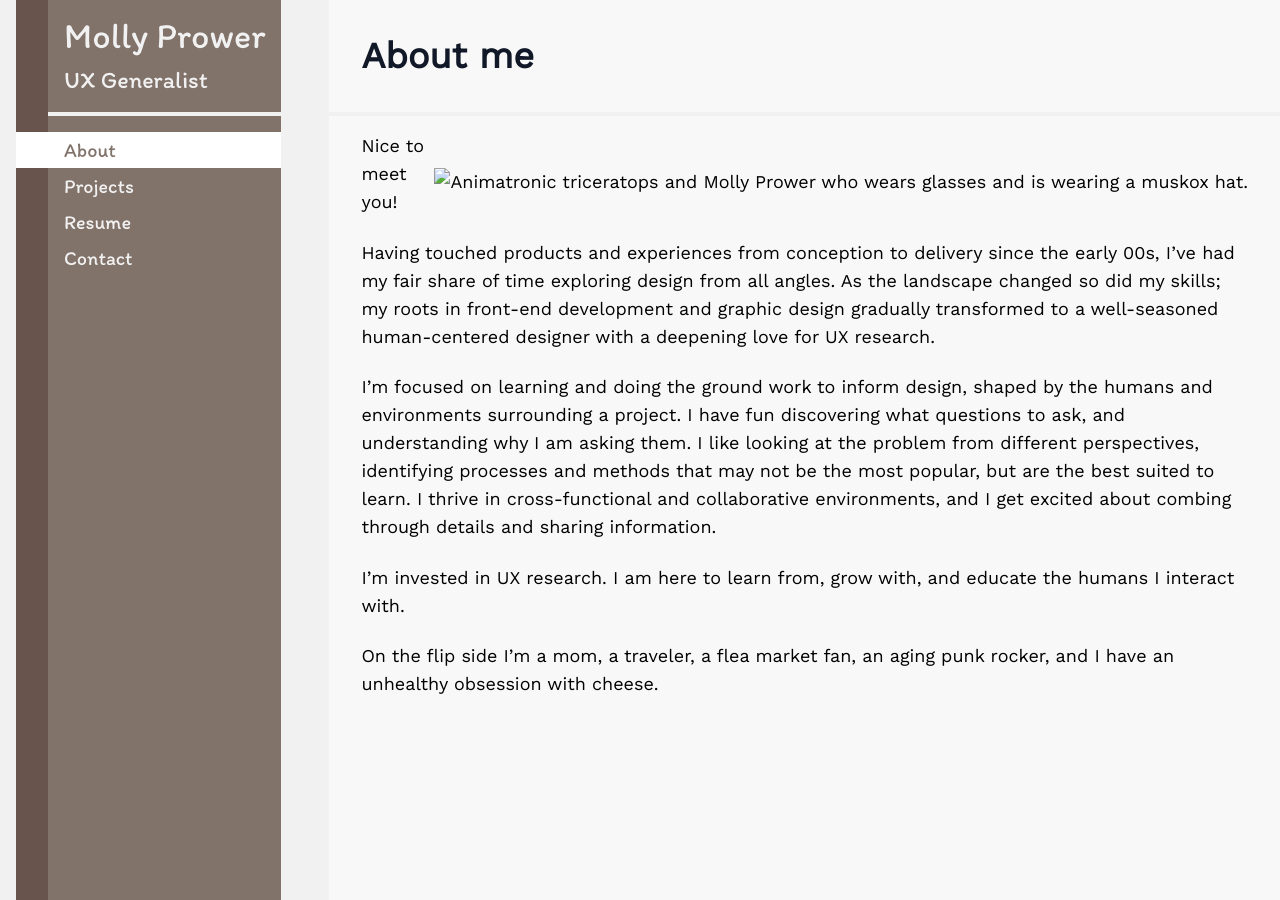
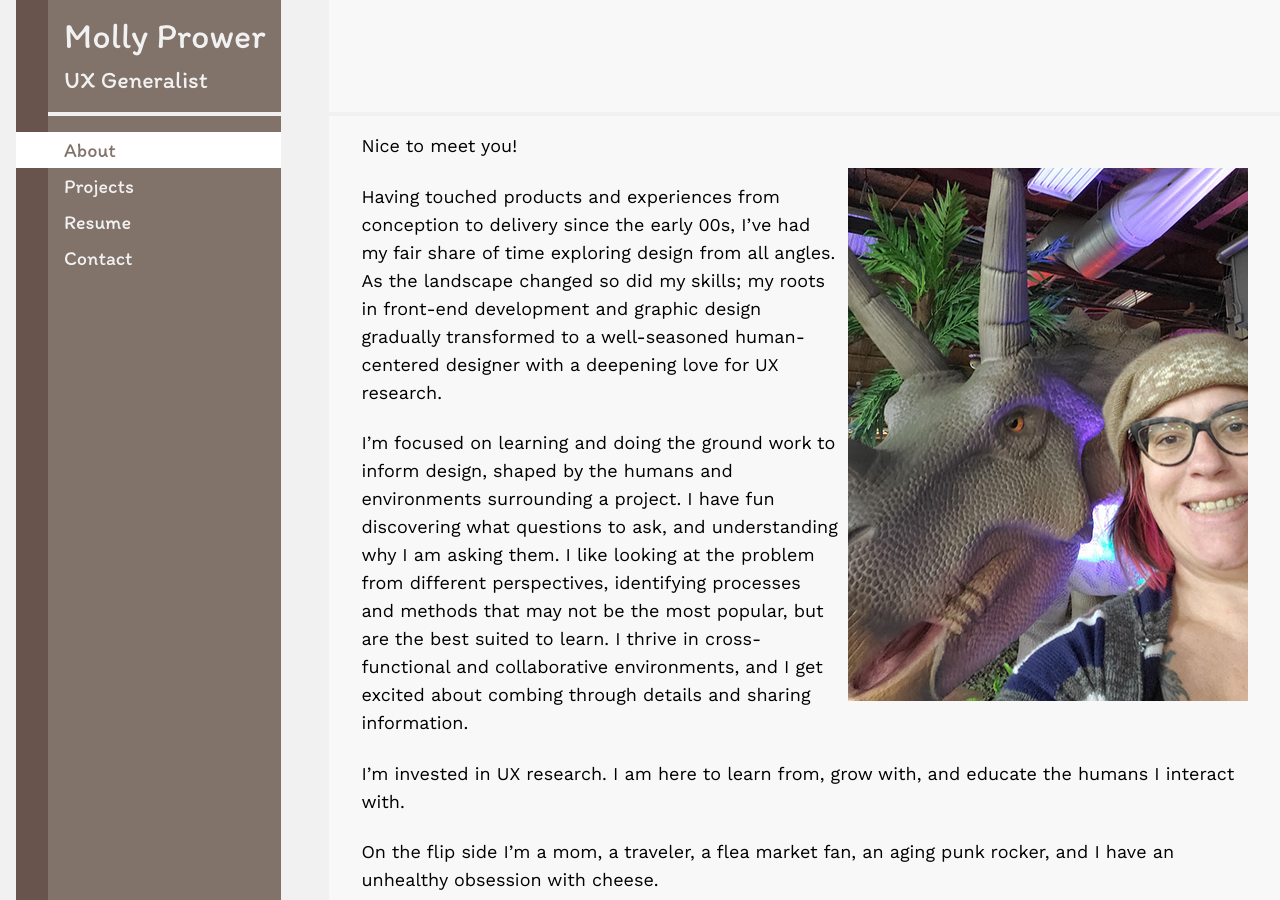
Before and after one commit to mollsprow/portfolio, a Jekyll site: the page built from index.md, in a window 1280 px wide. Built offline with Jekyll 4.4.1, drawn with Linux system fonts in a browser that asks for light colours.

Commit message:
image tag

```diff
--- a/index.md
+++ b/index.md
@@ -1,10 +1,10 @@
 ---
-title: About me
+title:
 layout: default
 order: 1
 ---
 
-<img src="img/molly-dino.png" alt="Animatronic triceratops and Molly Prower who wears glasses and is wearing a muskox hat." class="mollyimage" /> Nice to meet you!
+<img src="static/img/molly-dino.png" alt="Animatronic triceratops and Molly Prower who wears glasses and is wearing a muskox hat." class="mollyimage" /> Nice to meet you!
 
 Having touched products and experiences from conception to delivery since the early 00s, I've had my fair share of time exploring design from all angles. As the landscape changed so did my skills; my roots in front-end development and graphic design gradually transformed to a well-seasoned human-centered designer with a deepening love for UX research.
 
```
